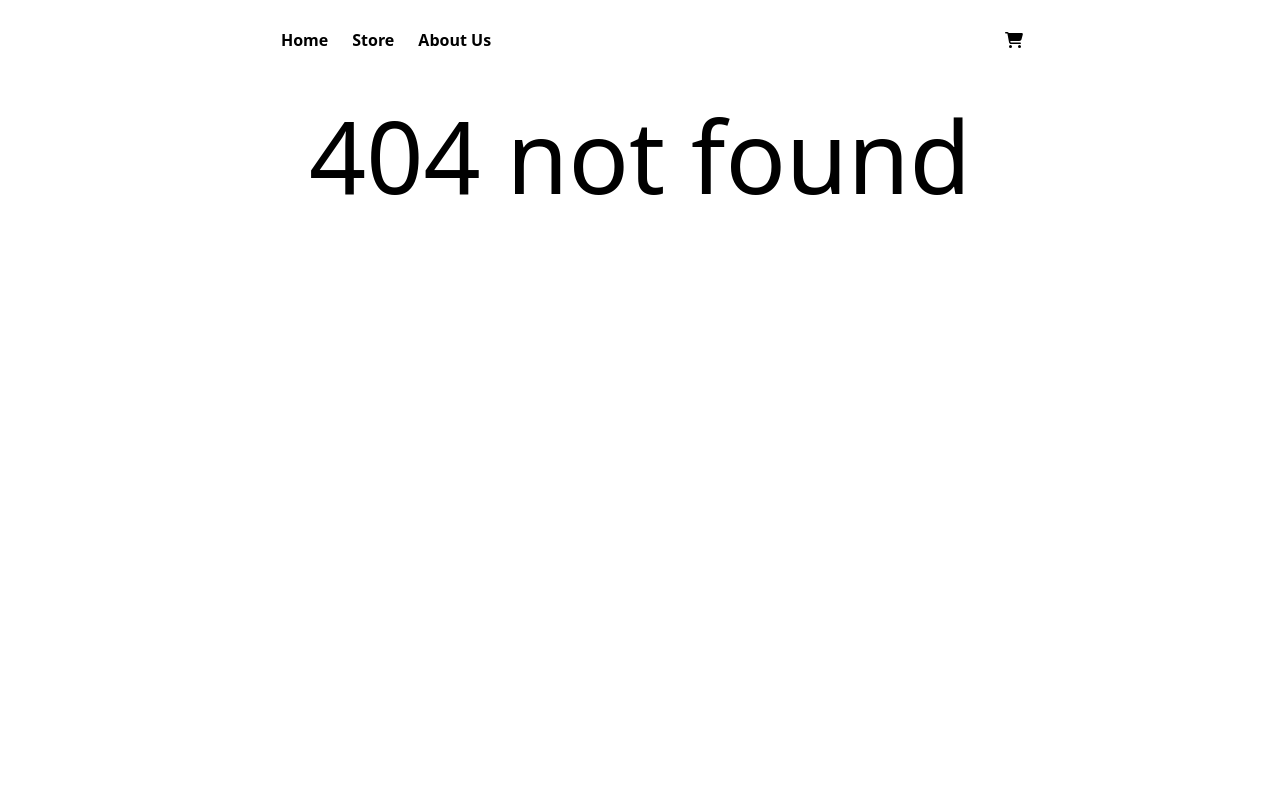
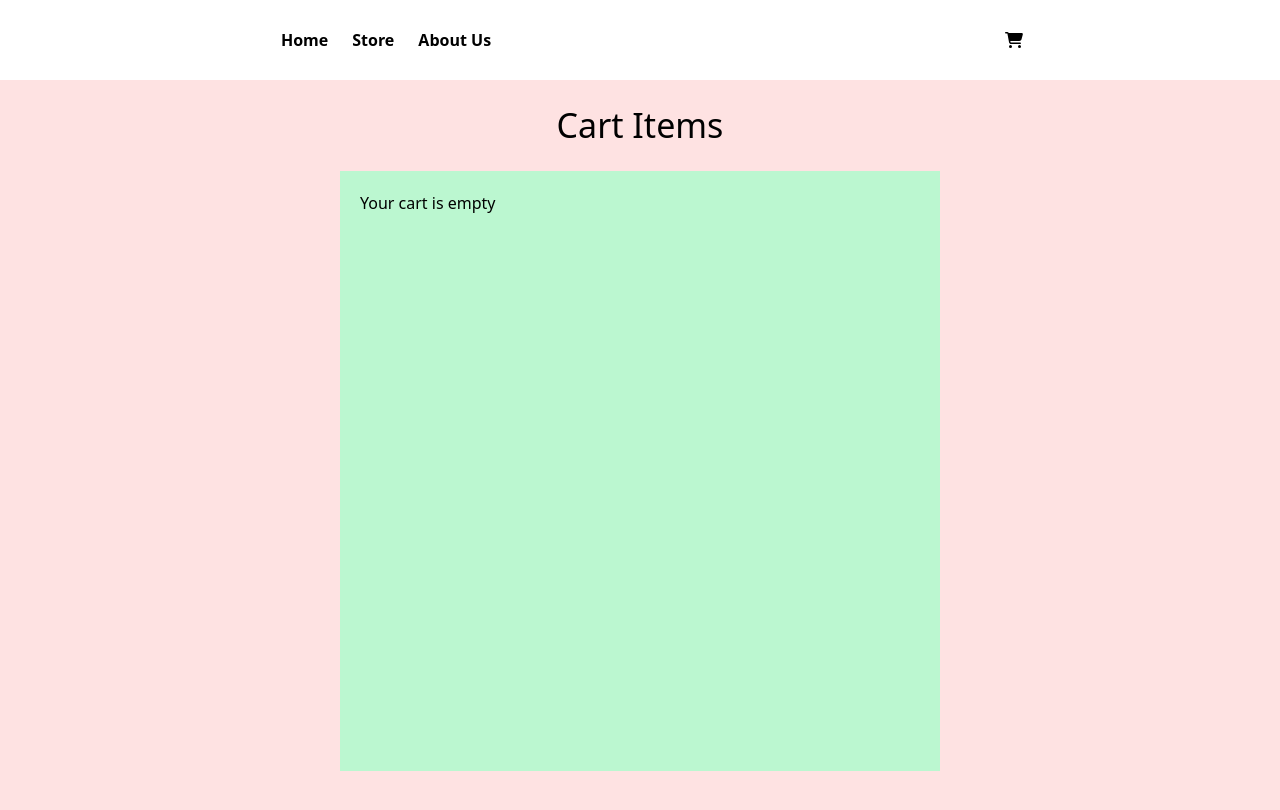
Before and after one commit to Hafizshkr/Ecommerce-store-react, a React (Vite) app: page /Cart in a window 1280 px wide. Before the commit this address had no page. Shown: the top 810 px of the page. Built offline with nearby package versions, Linux system fonts and the light colour scheme.

Commit message:
add cart page

```diff
--- a/src/App.jsx
+++ b/src/App.jsx
@@ -5,6 +5,7 @@ import AboutUs from "./Pages/About us/AboutUs";
 import Store from "./Pages/Store/Store";
 import NotFound from "./Pages/404/NotFound";
 import SinglePage from "./Pages/Single Page/SinglePage";
+import CartPage from "./Pages/Cart/CartPage";
 
 const queryClient = new QueryClient();
 
@@ -18,6 +19,7 @@ const App = () => {
             <Route path="/About" element={<AboutUs />} />
             <Route path="/Store" element={<Store />} />
             <Route path="/product/:productId" element={<SinglePage />} />
+            <Route path="/Cart" element={<CartPage />} />
             <Route path="/*" element={<NotFound />} />
           </Routes>
         </Router>
--- a/src/Components/Navbar.jsx
+++ b/src/Components/Navbar.jsx
@@ -17,9 +17,11 @@ const Navbar = () => {
           About Us
         </NavLink>
       </ul>
-      <div className="">
+      <div>
         <button>
-          <FontAwesomeIcon icon={faCartShopping} />
+          <NavLink to="/Cart">
+            <FontAwesomeIcon icon={faCartShopping} />
+          </NavLink>
         </button>
       </div>
     </div>
--- /dev/null
+++ b/src/Pages/Cart/CartPage.jsx
@@ -0,0 +1,45 @@
+import Navbar from "../../Components/Navbar";
+import { useSelector } from "react-redux";
+
+const CartPage = () => {
+  const cartItems = useSelector((store) => store.cart.items);
+  console.log(cartItems);
+  return (
+    <>
+      <Navbar />
+      <div className="flex align-center justify-center min-h-screen bg-red-100">
+        <div className="flex align-center  flex-col">
+          <div>
+            <h1 className="text-center py-5 text-[34px]">Cart Items</h1>
+          </div>
+          <div className="px-5 py-5 h-[600px] w-[600px] bg-green-200">
+            {cartItems.length === 0 ? (
+              <p>Your cart is empty</p>
+            ) : (
+              <table>
+                <tr>
+                  <th>Items</th>
+                  <th>Price</th>
+                  <th>Qty</th>
+                  <th>Total</th>
+                </tr>
+                <tr>
+                  {cartItems.map((item) => (
+                    <tr key={item.productId}>
+                      <td>{item.productTitle}</td>
+                      <td>{item.productPrice}</td>
+                      <td>{item.quantity}</td>
+                      <td>{item.quantity * item.productPrice}</td>
+                    </tr>
+                  ))}
+                </tr>
+              </table>
+            )}
+          </div>
+        </div>
+      </div>
+    </>
+  );
+};
+
+export default CartPage;
--- a/src/Pages/Store/Cart/cart.js
+++ b/src/Pages/Store/Cart/cart.js
@@ -2,6 +2,7 @@ import { createSlice } from "@reduxjs/toolkit";
 
 const initialState = {
   items: [],
+  totalPrice: 0,
 };
 
 const cartSlice = createSlice({
@@ -19,6 +20,7 @@ const cartSlice = createSlice({
       } else {
         state.items.push({ productId, productTitle, productPrice, quantity });
       }
+      state.totalPrice = state.items.reduce((productPrice, quantity) => productPrice * quantity)
     },
   },
 });
--- a/src/Pages/Store/Cart/index.js
+++ b/src/Pages/Store/Cart/index.js
@@ -6,3 +6,5 @@ export const store = configureStore({
         cart: cartReducer,
     }
 })
+
+export default store;
```
Lines whose indentation alone changed are shown as unchanged.
